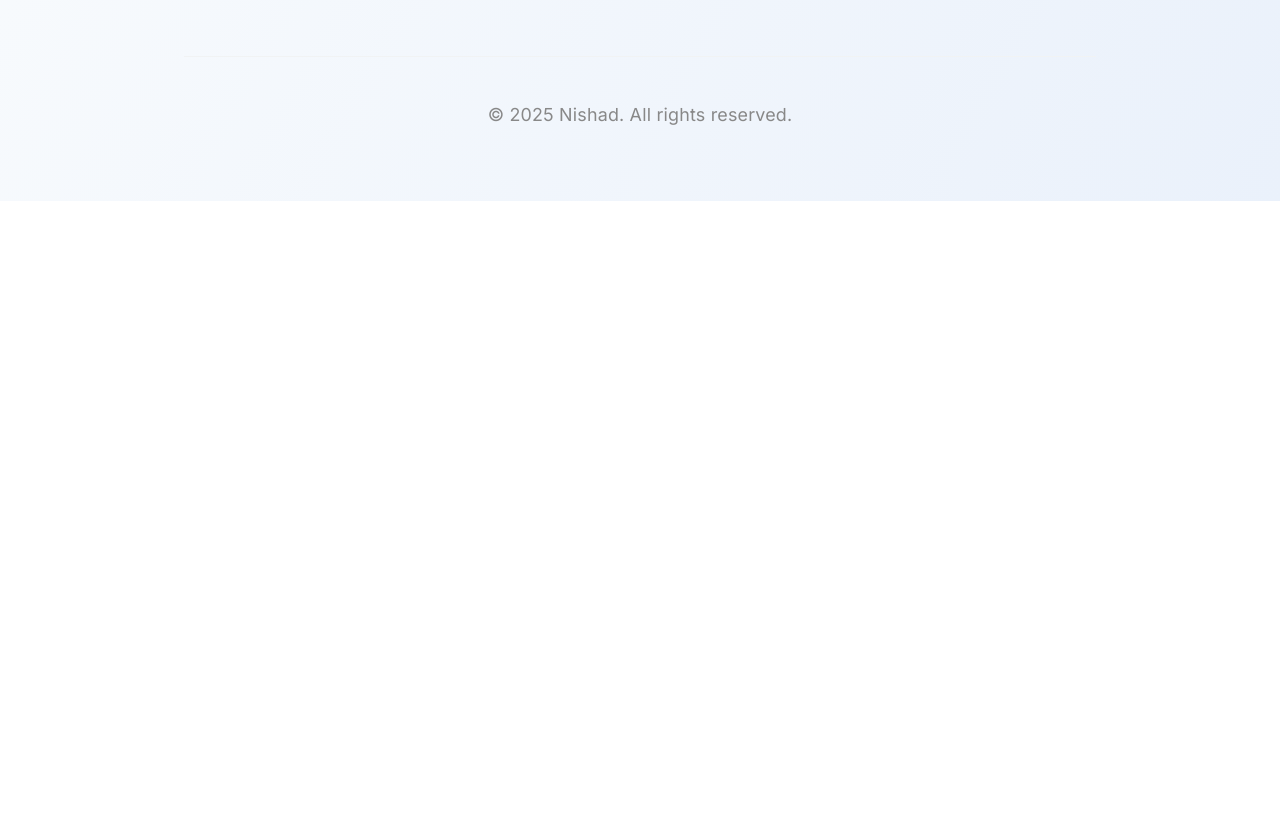
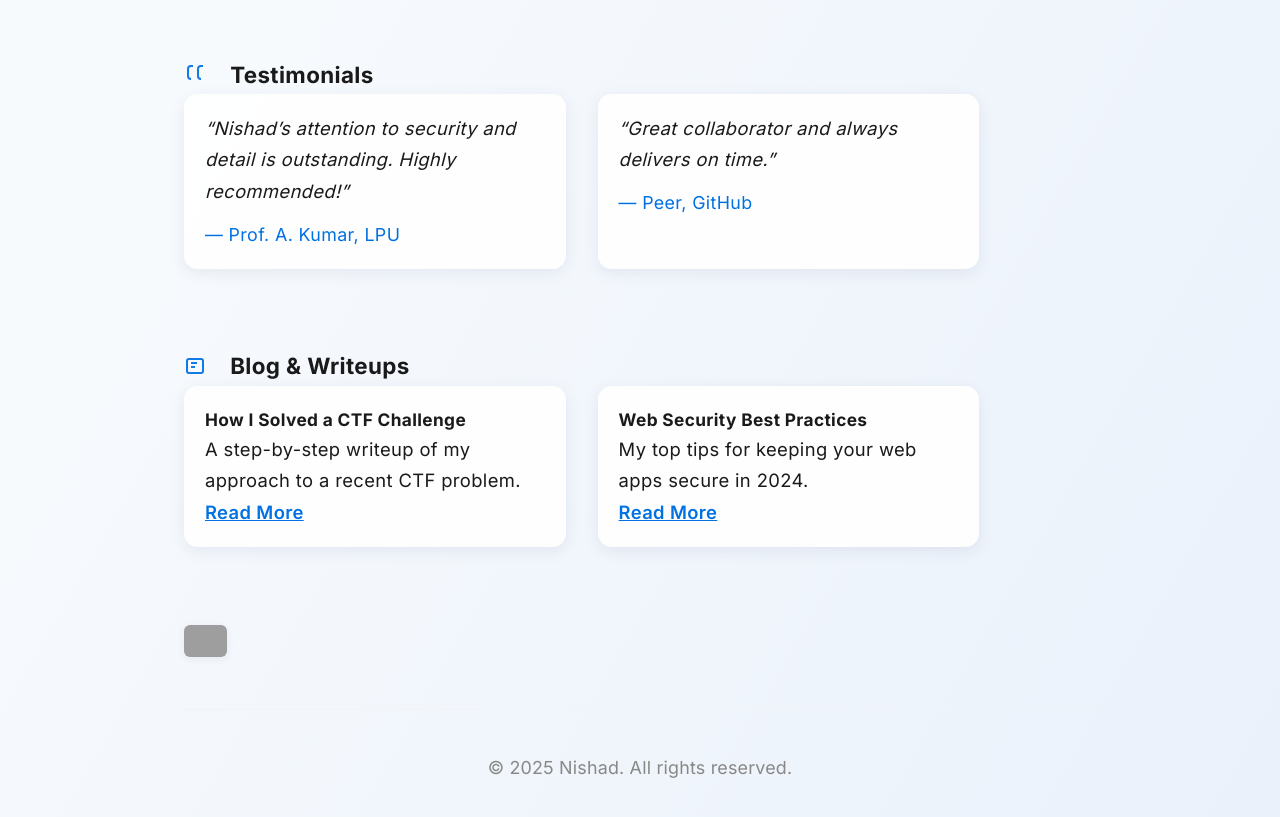
Before and after one commit to NishadSharma/NishadSharma.io.dev, a plain HTML site: page index.html in a window 1280 px wide. Shown: the part 3579-4396 px from the top of the page. Before the commit the page ends 3780 px from the top, so only its background shows below. Drawn offline with nearby package versions, Linux system fonts and the light colour scheme; grey boxes are pictures that could not be loaded.

Commit message:
Updation to Portfolio

```diff
--- a/index.html
+++ b/index.html
@@ -75,7 +75,7 @@
               </a>
             </div>
             <div class="hero-socials">
-              <a href="https://github.com/your-github-username" target="_blank" class="social-link" aria-label="GitHub">
+              <a href="https://github.com/NishadSharma" target="_blank" class="social-link" aria-label="GitHub">
                 <!-- GitHub SVG -->
                 <svg class="social-id" width="28" height="28" fill="none" stroke="#222" stroke-width="1.5" viewBox="0 0 24 24"><path d="M12 2C6.48 2 2 6.58 2 12.26c0 4.48 2.87 8.28 6.84 9.63.5.09.68-.22.68-.48 0-.24-.01-.87-.01-1.7-2.78.62-3.37-1.36-3.37-1.36-.45-1.17-1.1-1.48-1.1-1.48-.9-.63.07-.62.07-.62 1 .07 1.53 1.05 1.53 1.05.89 1.56 2.34 1.11 2.91.85.09-.66.35-1.11.63-1.37-2.22-.26-4.56-1.14-4.56-5.07 0-1.12.39-2.03 1.03-2.75-.1-.26-.45-1.3.1-2.7 0 0 .84-.28 2.75 1.05A9.38 9.38 0 0 1 12 6.84c.85.004 1.7.12 2.5.34 1.9-1.33 2.74-1.05 2.74-1.05.55 1.4.2 2.44.1 2.7.64.72 1.03 1.63 1.03 2.75 0 3.94-2.34 4.8-4.57 5.06.36.32.68.94.68 1.9 0 1.37-.01 2.47-.01 2.8 0 .26.18.57.69.48A10.01 10.01 0 0 0 22 12.26C22 6.58 17.52 2 12 2Z"/></svg>
               </a>
@@ -83,7 +83,7 @@
                 <!-- LinkedIn SVG -->
                 <svg width="28" height="28" fill="none" stroke="#222" stroke-width="1.5" viewBox="0 0 24 24"><rect x="2" y="2" width="20" height="20" rx="4"/><path d="M7 8v8M7 8a1 1 0 1 1 0-2 1 1 0 0 1 0 2zm4 4v4m0-4a2 2 0 1 1 4 0v4"/></svg>
               </a>
-              <a href="https://tryhackme.com/p/your-tryhackme-username" target="_blank" class="social-link" aria-label="TryHackMe">
+              <a href="https://tryhackme.com/p/nishad05" target="_blank" class="social-link" aria-label="TryHackMe">
                 <!-- TryHackMe minimalist SVG (padlock with smile) -->
                 <svg width="28" height="28" fill="none" stroke="#222" stroke-width="1.5" stroke-linecap="round" stroke-linejoin="round" viewBox="0 0 24 24">
                   <rect x="5" y="10" width="14" height="9" rx="3"/>
@@ -272,6 +272,48 @@
         </form>
       </section>
 
+      <section id="testimonials" class="testimonials-section animated-section">
+        <h2>
+          <!-- Quote SVG -->
+          <svg class="section-icon" width="22" height="22" fill="none" stroke="#0071e3" stroke-width="2"><path d="M7 17c-2 0-3-1-3-3V7a3 3 0 0 1 3-3h2"/><path d="M17 17c-2 0-3-1-3-3V7a3 3 0 0 1 3-3h2"/></svg>
+          Testimonials
+        </h2>
+        <div class="testimonials-grid">
+          <div class="testimonial-card">
+            <p>“Nishad’s attention to security and detail is outstanding. Highly recommended!”</p>
+            <span class="testimonial-author">— Prof. A. Kumar, LPU</span>
+          </div>
+          <div class="testimonial-card">
+            <p>“Great collaborator and always delivers on time.”</p>
+            <span class="testimonial-author">— Peer, GitHub</span>
+          </div>
+        </div>
+      </section>
+
+      <section id="blog" class="blog-section animated-section">
+        <h2>
+          <!-- Blog SVG -->
+          <svg class="section-icon" width="22" height="22" fill="none" stroke="#0071e3" stroke-width="2"><rect x="3" y="5" width="16" height="14" rx="2"/><path d="M7 9h6M7 13h4"/></svg>
+          Blog & Writeups
+        </h2>
+        <div class="blog-grid">
+          <div class="blog-card">
+            <h3>How I Solved a CTF Challenge</h3>
+            <p>A step-by-step writeup of my approach to a recent CTF problem.</p>
+            <a href="https://your-blog-link.com/ctf-writeup" target="_blank" class="blog-link">Read More</a>
+          </div>
+          <div class="blog-card">
+            <h3>Web Security Best Practices</h3>
+            <p>My top tips for keeping your web apps secure in 2024.</p>
+            <a href="https://your-blog-link.com/web-security" target="_blank" class="blog-link">Read More</a>
+          </div>
+        </div>
+      </section>
+
+      <div class="stats-row">
+        <img src="https://leetcard.jacoblin.cool/NishadSharma?theme=dark&font=Inter" alt="LeetCode Stats" />
+      </div>
+
       <footer>
         <p>&copy; <span id="year"></span> Nishad. All rights reserved.</p>
       </footer>
@@ -282,5 +324,6 @@
     document.getElementById('year').textContent = new Date().getFullYear();
   </script>
   <script src="portfolio.js"></script>
+  <script src="https://cdn.jsdelivr.net/npm/gsap@3/dist/gsap.min.js"></script>
 </body>
 </html>
--- a/portfolio.css
+++ b/portfolio.css
@@ -3,8 +3,12 @@
   padding: 0;
 }
 
+body, .main-bg, .hero, .about-section, .projects-section, .certifications-section, .contact-section {
+  transition: background 0.4s cubic-bezier(.4,0,.2,1), color 0.4s cubic-bezier(.4,0,.2,1);
+}
+
+/* Soft radial gradients and a gentle linear gradient for depth */
 body, .main-bg {
-  /* Soft radial gradients and a gentle linear gradient for depth */
   background:
     repeating-radial-gradient(circle at 20% 40%, #eaf1fb 0 1.5px, transparent 1.5px 100%),
     repeating-radial-gradient(circle at 80% 70%, #eaf1fb 0 1.5px, transparent 1.5px 100%),
@@ -1089,6 +1093,33 @@ footer {
   }
 }
 
+/* --- Testimonials --- */
+.testimonials-grid {
+  display: flex;
+  gap: 2rem;
+  flex-wrap: wrap;
+}
+.testimonial-card {
+  background: rgba(255,255,255,0.92);
+  border-radius: 14px;
+  box-shadow: 0 4px 16px rgba(30,40,90,0.08);
+  padding: 1.2rem 1.3rem;
+  max-width: 340px;
+  font-style: italic;
+  margin-bottom: 1.2rem;
+}
+body.dark-mode .testimonial-card {
+  background: #181a20;
+  color: #e6e6ea;
+}
+.testimonial-author {
+  display: block;
+  margin-top: 0.7em;
+  font-size: 0.97em;
+  font-style: normal;
+  color: #0071e3;
+}
+
 /* --- Theme Toggle Button --- */
 .theme-toggle {
   position: fixed;
@@ -1180,7 +1211,7 @@ body.dark-mode .theme-toggle:hover {
 }
 body.dark-mode input,
 body.dark-mode textarea {
-  background: #181c22 !important;
+  background: #181a20 !important;
   color: #f7fafd !important;
   border-color: #22304a !important;
 }
@@ -1526,3 +1557,44 @@ body.dark-mode .social-link:hover img {
 .project-card:hover .project-img {
   filter: brightness(1.08) saturate(1.1);
 }
+.blog-grid {
+  display: flex;
+  gap: 2rem;
+  flex-wrap: wrap;
+}
+.blog-card {
+  background: rgba(255,255,255,0.92);
+  border-radius: 14px;
+  box-shadow: 0 4px 16px rgba(30,40,90,0.08);
+  padding: 1.2rem 1.3rem;
+  max-width: 340px;
+  margin-bottom: 1.2rem;
+}
+body.dark-mode .blog-card {
+  background: #181a20;
+  color: #e6e6ea;
+}
+.blog-link {
+  color: #0071e3;
+  text-decoration: underline;
+  font-weight: 600;
+}
+body.dark-mode .blog-link {
+  color: #7ab4fa;
+}
+.stats-row {
+  display: flex;
+  gap: 1.2rem;
+  align-items: center;
+  margin: 1.2rem 0;
+  flex-wrap: wrap;
+}
+.stats-row img {
+  height: 32px;
+  border-radius: 6px;
+  background: #fff;
+  box-shadow: 0 2px 8px rgba(30,40,90,0.07);
+}
+body.dark-mode .stats-row img {
+  background: #181a20;
+}
--- a/portfolio.js
+++ b/portfolio.js
@@ -92,3 +92,11 @@ document.querySelectorAll('img, .cert-img, .project-img').forEach(img => {
 // To use EmailJS, include the script in your HTML file, not here.
 // Then, initialize EmailJS in your JS file like this (after the script is loaded):
 // emailjs.init("YOUR_USER_ID");
+
+// GSAP animations for sections
+document.querySelectorAll('.animated-section').forEach((section, i) => {
+  gsap.fromTo(section,
+    { opacity: 0, y: 60 },
+    { opacity: 1, y: 0, duration: 0.8, delay: i * 0.15, ease: "power2.out", scrollTrigger: section }
+  );
+});
```
